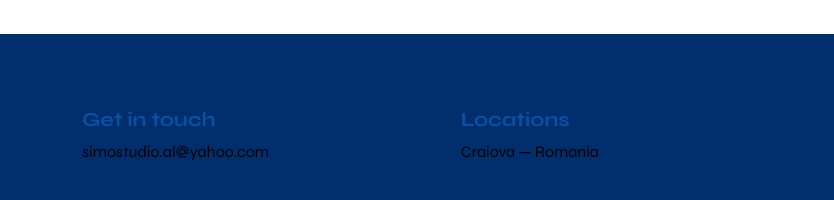
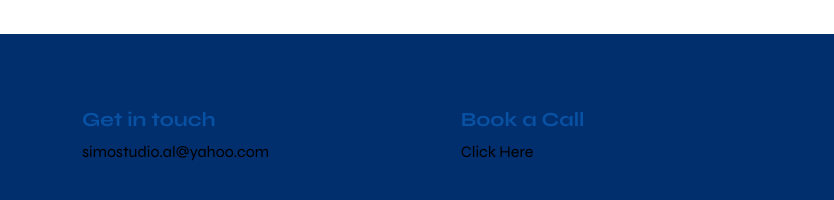
Before and after one commit to simostudio/simostudio.com, a plain HTML site: page index.html in a window 1280 px wide. Shown: the part 4346-4546 px from the top of the page, 0-834 px from the left. Drawn offline with nearby package versions, Linux system fonts and the light colour scheme.

Commit message:
Add files via upload

```diff
--- a/index.html
+++ b/index.html
@@ -687,11 +687,11 @@
       <ul class="footer-list">
 
         <li>
-          <p class="h4 footer-list-title">Locations</p>
+          <p class="h4 footer-list-title">Book a Call</p>
         </li>
 
         <li>
-          <a href="https://www.bing.com/maps?q=Craiova&satid=id.sid%3A9469eb18-4424-3624-1a6a-af15978b5278&FORM=KC2MAP&cp=44.318439%7E23.796473&lvl=12.2" class="footer-link">Craiova — Romania</a>
+          <a href="https://calendly.com/simostudio/30min" class="footer-link">Click Here</a>
         </li>
 
       </ul>
```
